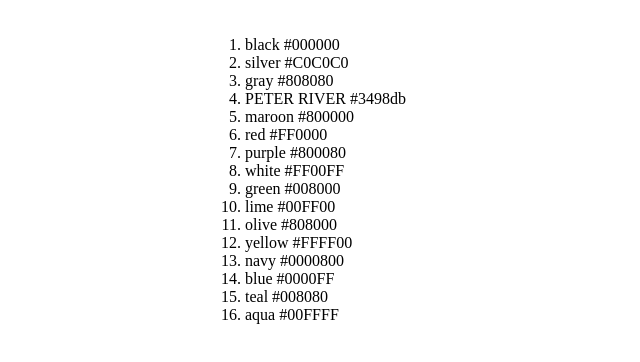
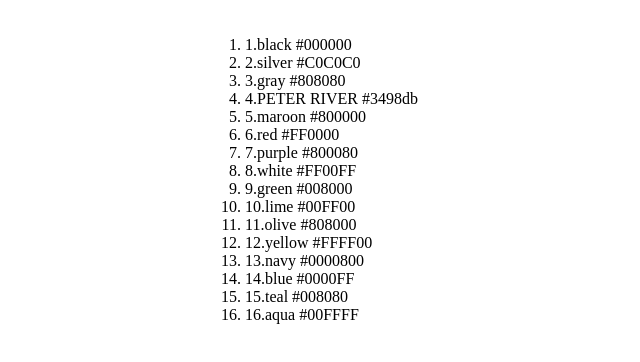
Before and after one commit to HikoMalik21/prac, a plain HTML site: page index.html in a window 1280 px wide. Shown: the whole page, without its empty margins (183-823 px from the left). Drawn offline with Linux system fonts and the light colour scheme.

Commit message:
Update index.html

```diff
--- a/index.html
+++ b/index.html
@@ -11,23 +11,23 @@
 <body>
 
 
-    <ol>
-        <li class="black">black #000000</li>
-        <li class="silver">silver #C0C0C0</li>
-        <li class="gray">gray #808080</li>
-        <li class="PETER">PETER RIVER #3498db</li>
-        <li class="maroon">maroon #800000</li>
-        <li class="red">red #FF0000</li>
-        <li class="purple">purple #800080</li>
-        <li class="white">white #FF00FF</li>
-        <li class="green">green #008000</li>
-        <li class="lime">lime #00FF00</li>
-        <li class="olive">olive #808000</li>
-        <li class="yellow">yellow #FFFF00</li>
-        <li class="navy">navy #0000800</li>
-        <li class="blue">blue #0000FF</li>
-        <li class="teal">teal #008080</li>
-        <li class="aqua">aqua #00FFFF</li>
+    <ol class="colours">
+        <li>1.black #000000</li>
+        <li>2.silver #C0C0C0</li>
+        <li>3.gray #808080</li>
+        <li>4.PETER RIVER #3498db</li>
+        <li>5.maroon #800000</li>
+        <li>6.red #FF0000</li>
+        <li>7.purple #800080</li>
+        <li>8.white #FF00FF</li>
+        <li>9.green #008000</li>
+        <li>10.lime #00FF00</li>
+        <li>11.olive #808000</li>
+        <li>12.yellow #FFFF00</li>
+        <li>13.navy #0000800</li>
+        <li>14.blue #0000FF</li>
+        <li>15.teal #008080</li>
+        <li>16.aqua #00FFFF</li>
 
 
     </ol>
```
